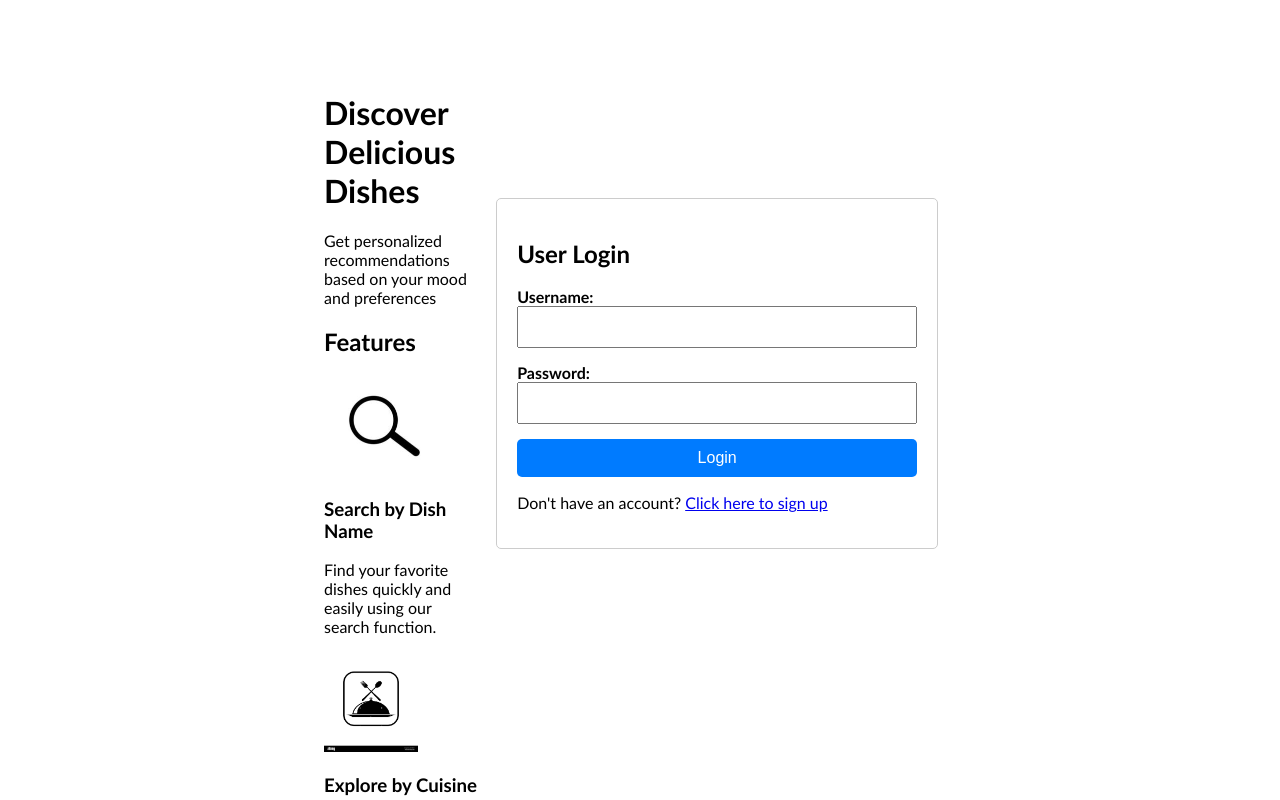
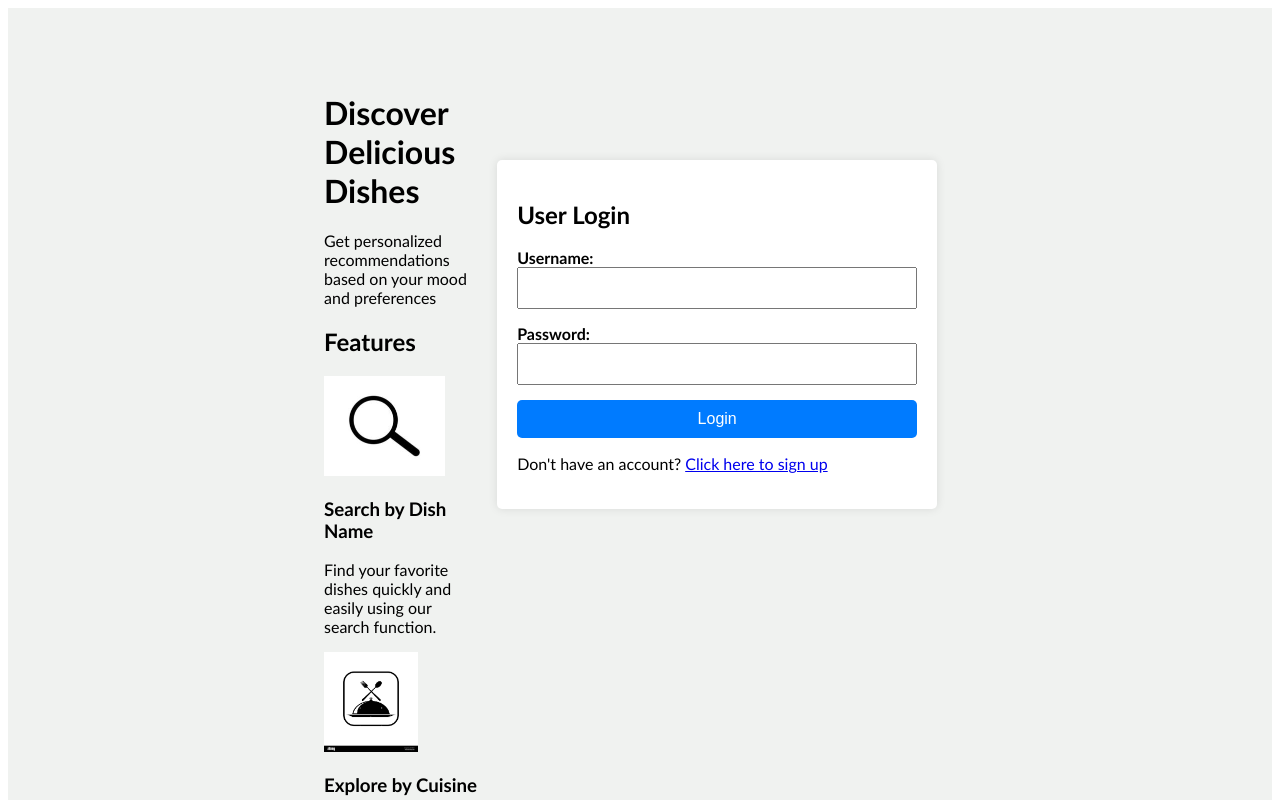
Before and after one commit to jsebasbermu/FoodRecommendApp, a Vue app in the folder frontend/food_app_recommendation/: page / in a window 1280 px wide. Shown: the top 800 px of the page. Built offline with nearby package versions, Linux system fonts and the light colour scheme.

Commit message:
Adjusted the CSS for homepage and userlogin

```diff
--- a/frontend/food_app_recommendation/src/components/HomePage.vue
+++ b/frontend/food_app_recommendation/src/components/HomePage.vue
@@ -33,7 +33,7 @@
       </div>
 
       <div class="right-content">
-        <user-login></user-login>
+        <user-login class="child-component"></user-login>
       </div>
 
 
@@ -61,6 +61,7 @@
   .landing-page {
     display: flex;
     font-family: 'Trebuchet MS', 'Lucida Sans Unicode', 'Lucida Grande', 'Lucida Sans', Arial, sans-serif;
+    background-color: #f0f2f0;
   }
 
   .left-content {
@@ -70,9 +71,13 @@
   }
 
   .right-content {
-    padding-top: 15%;
+    padding-top: 12%;
     padding-right: 25%;
     width: 500px;
   }
 
+  .child-component {
+    box-shadow: 0px 0px 10px rgba(0, 0, 0, 0.1); /* Horizontal offset, Vertical offset, Blur radius, Spread radius, Color */
+  }
+
   </style>
--- a/frontend/food_app_recommendation/src/components/UserLogin.vue
+++ b/frontend/food_app_recommendation/src/components/UserLogin.vue
@@ -59,8 +59,9 @@ export default {
   max-width: 400px;
   margin: 0 auto;
   padding: 20px;
-  border: 1px solid #ccc;
+  /* border: 1px solid #ccc; */
   border-radius: 5px;
+  background-color: white;
 }
 .form-group {
   margin-bottom: 15px;
```
